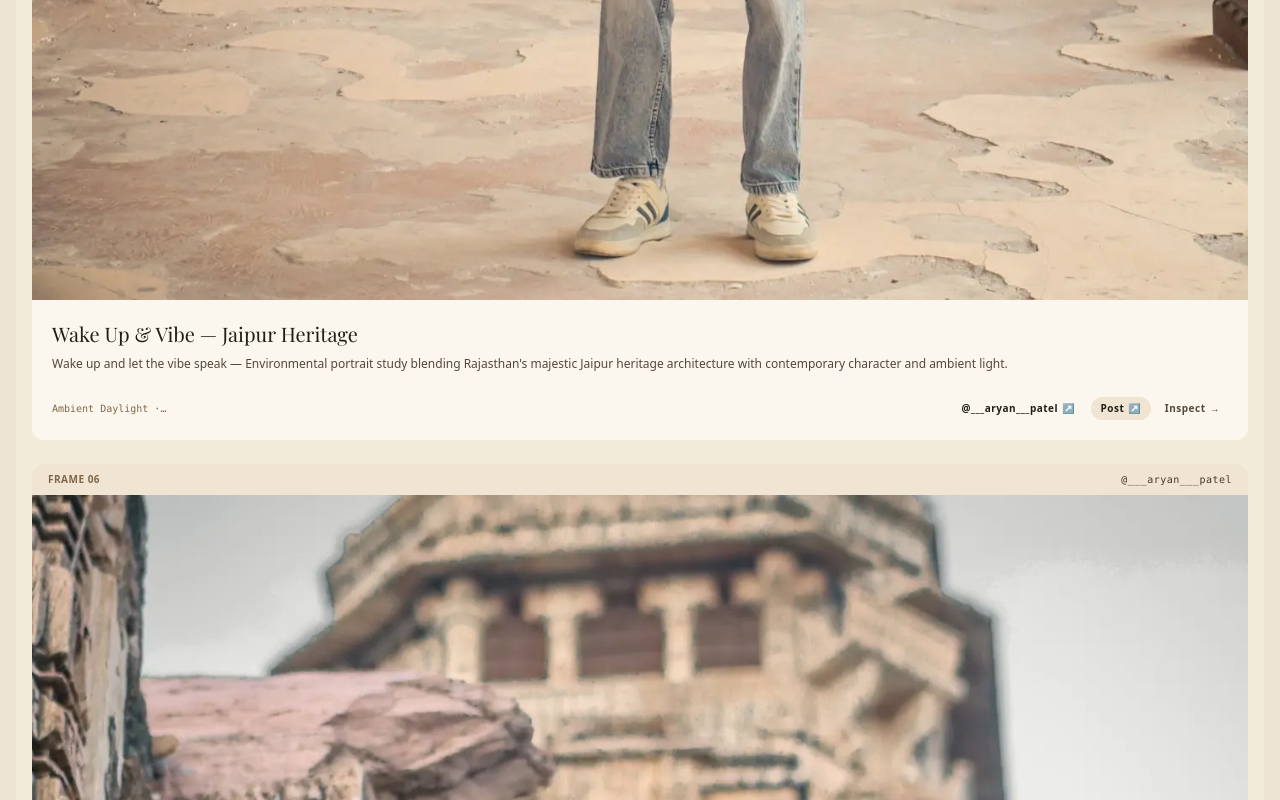
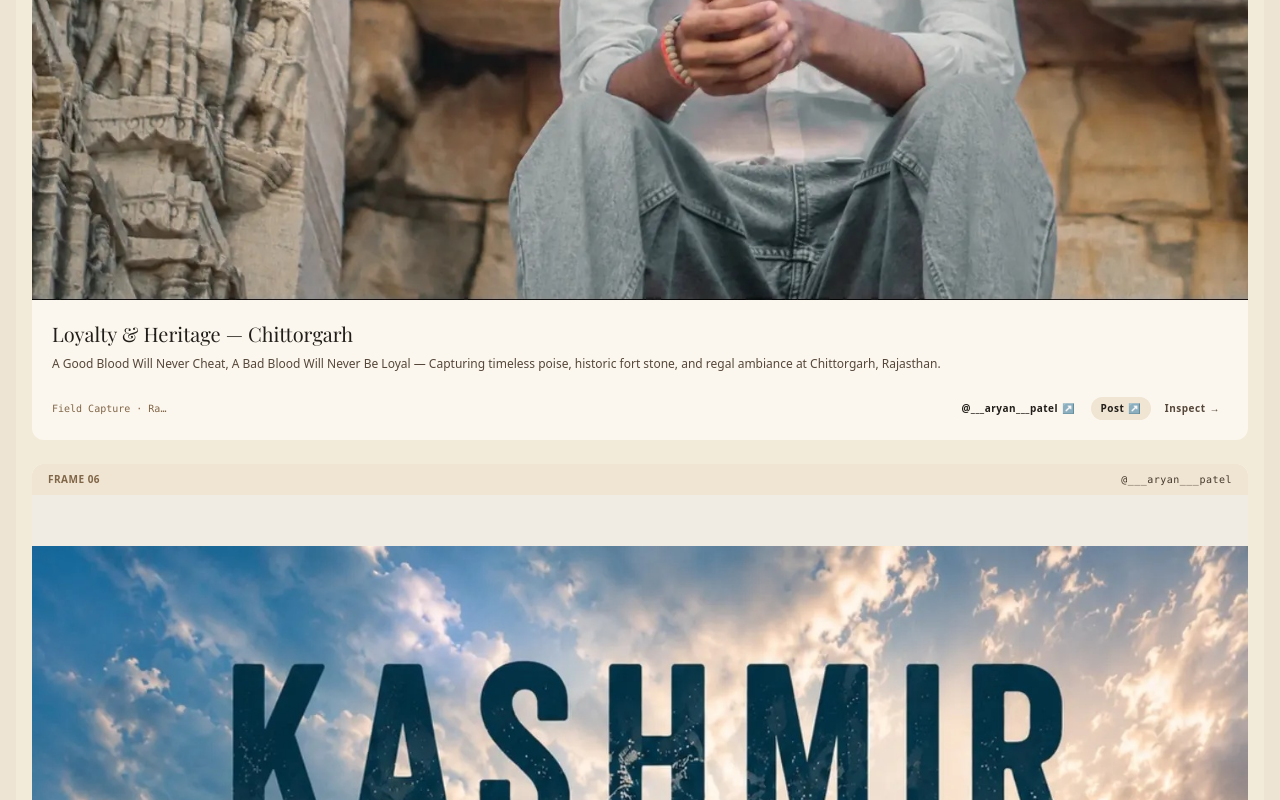
Before and after one commit to AryanPatel-AI/portfolio, a Next.js app: page /photography/portraits in a window 1280 px wide. Shown: the part 9172-9972 px from the top of the page. Built offline with nearby package versions, Linux system fonts and the light colour scheme; no server answers; a web font is replaced by a local one.

Commit message:
feat(photography): remove Jaipur Heritage portrait per user request

```diff
--- a/content/approved-portfolio-content.json
+++ b/content/approved-portfolio-content.json
@@ -212,13 +212,6 @@
         "instagramUrl": "https://www.instagram.com/___aryan___patel/"
       },
       {
-        "src": "/images/portrait/jaipur-vibe-portrait.jpg",
-        "title": "Wake Up & Vibe — Jaipur Heritage",
-        "location": "Jaipur, Rajasthan",
-        "category": "Portrait",
-        "instagramUrl": "https://www.instagram.com/p/De_8tShBI-o/"
-      },
-      {
         "src": "/images/portrait/chittorgarh-heritage-portrait.jpg",
         "title": "Loyalty & Heritage — Chittorgarh",
         "location": "Chittorgarh, Rajasthan",
--- a/scripts/test-phase7-backend.mjs
+++ b/scripts/test-phase7-backend.mjs
@@ -36,9 +36,12 @@ test("GET /api/photos returns single combined stream", async () => {
   assert.equal(data.mode, "combined-chronological-stream");
   assert.ok(data.data.length >= 12);
 
+  const sonmarg = data.data.find((p) => p.title.includes("Sonmarg"));
+  assert.ok(sonmarg, "Must include Sonmarg portrait");
+  assert.equal(sonmarg.instagramUrl, "https://www.instagram.com/p/DN8HhbGj6f9/");
+
   const jaipur = data.data.find((p) => p.title.includes("Jaipur Heritage"));
-  assert.ok(jaipur, "Must include Jaipur Heritage portrait");
-  assert.equal(jaipur.instagramUrl, "https://www.instagram.com/p/De_8tShBI-o/");
+  assert.equal(jaipur, undefined, "Jaipur Heritage portrait must be removed per user request");
 
   const chittor = data.data.find((p) => p.title.includes("Chittorgarh"));
   assert.ok(chittor, "Must include Chittorgarh portrait");
--- a/src/app/photography/PhotographyClient.tsx
+++ b/src/app/photography/PhotographyClient.tsx
@@ -24,7 +24,7 @@ export default function PhotographyPage() {
     {
       title: "Portraits & Human Nuance",
       slug: "portraits",
-      count: "8 Curated Works",
+      count: "7 Curated Works",
       cover: "/images/portrait/aryan-pillared-court.jpg",
       desc: "Environmental portraiture observing expression, natural shadows, and character across heritage corridors.",
       handle: "@___aryan___patel",
@@ -98,18 +98,6 @@ export default function PhotographyPage() {
       instagramUrl: "https://www.instagram.com/___aryan___patel/",
     },
     {
-      id: "jaipur-vibe-portrait",
-      title: "Wake Up & Vibe — Jaipur Heritage",
-      category: "Portraits",
-      caption:
-        "Wake up and let the vibe speak — Environmental portrait study blending Rajasthan's majestic Jaipur heritage architecture with contemporary character and ambient light.",
-      src: "/images/portrait/jaipur-vibe-portrait.jpg",
-      aspect: "portrait",
-      camera: "Ambient Daylight · Jaipur Diaries",
-      credit: "@___aryan___patel",
-      instagramUrl: "https://www.instagram.com/p/De_8tShBI-o/",
-    },
-    {
       id: "chittorgarh-heritage-portrait",
       title: "Loyalty & Heritage — Chittorgarh",
       category: "Portraits",
@@ -168,8 +156,8 @@ export default function PhotographyPage() {
       src: "/images/photography/my-kashmir.jpg",
       aspect: "portrait",
       camera: "Canon EOS 200D II · Mountain Ridge",
-      credit: "@click_by_aryan",
-      instagramUrl: "https://www.instagram.com/click_by_aryan/",
+      credit: "@___aryan___patel",
+      instagramUrl: "https://www.instagram.com/p/DZXLiVIjNKg/",
     },
     {
       id: "mountain-fort-ridge",
@@ -507,11 +495,10 @@ export default function PhotographyPage() {
               <button
                 key={cat}
                 onClick={() => setActiveCategory(cat)}
-                className={`px-3 py-1 rounded-full transition-all duration-200 cursor-pointer text-[10px] font-semibold tracking-wider ${
-                  activeCategory === cat
+                className={`px-3 py-1 rounded-full transition-all duration-200 cursor-pointer text-[10px] font-semibold tracking-wider ${activeCategory === cat
                     ? "bg-[#211e19] !text-[#f8eddb] border border-[#211e19] shadow-xs"
                     : "border border-[rgba(91,68,43,0.3)] bg-[#fcf7ee] !text-[#211e19] hover:bg-[#211e19] hover:!text-[#f8eddb] hover:border-[#211e19] shadow-2xs"
-                }`}
+                  }`}
               >
                 {cat === "All"
                   ? "All Frames"
@@ -560,9 +547,8 @@ export default function PhotographyPage() {
 
                 {/* Photo Image Frame: Natural actual aspect ratio without cropping or zoom */}
                 <div
-                  className={`relative w-full overflow-hidden bg-[#211e19]/5 flex items-center justify-center p-2 ${
-                    isPortraitAspect ? "aspect-[3/4]" : "aspect-[16/10]"
-                  }`}
+                  className={`relative w-full overflow-hidden bg-[#211e19]/5 flex items-center justify-center p-2 ${isPortraitAspect ? "aspect-[3/4]" : "aspect-[16/10]"
+                    }`}
                 >
                   <Image
                     src={photo.src}
--- a/src/app/photography/[slug]/LandscapeCollectionClient.tsx
+++ b/src/app/photography/[slug]/LandscapeCollectionClient.tsx
@@ -83,18 +83,6 @@ const COLLECTIONS: Record<string, CollectionMeta> = {
         credit: "@___aryan___patel",
         camera: "Ambient Daylight · Travel Series",
         instagramUrl: "https://www.instagram.com/___aryan___patel/",
-      },
-      {
-        id: "jaipur-vibe-portrait",
-        title: "Wake Up & Vibe — Jaipur Heritage",
-        caption:
-          "Wake up and let the vibe speak — Environmental portrait study blending Rajasthan's majestic Jaipur heritage architecture with contemporary character and ambient light.",
-        src: "/images/portrait/jaipur-vibe-portrait.jpg",
-        alt: "Aryan Patel portrait amidst majestic Jaipur heritage architecture",
-        aspect: "aspect-[2/3]",
-        credit: "@___aryan___patel",
-        camera: "Ambient Daylight · Jaipur Diaries",
-        instagramUrl: "https://www.instagram.com/p/De_8tShBI-o/",
       },
       {
         id: "chittorgarh-heritage-portrait",
```
Also changed, not shown: public/images/portrait/jaipur-vibe-portrait.jpg (deleted).
